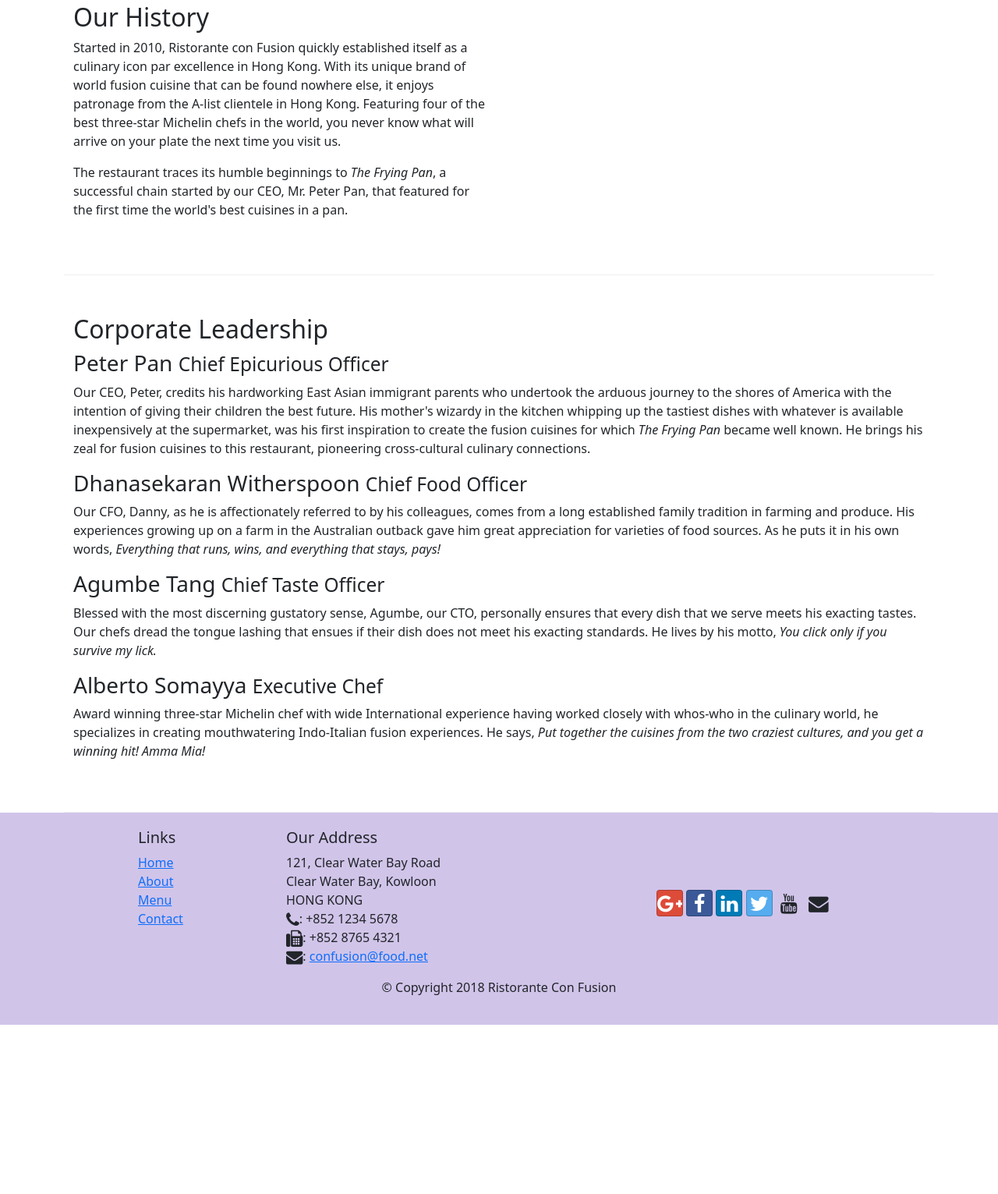
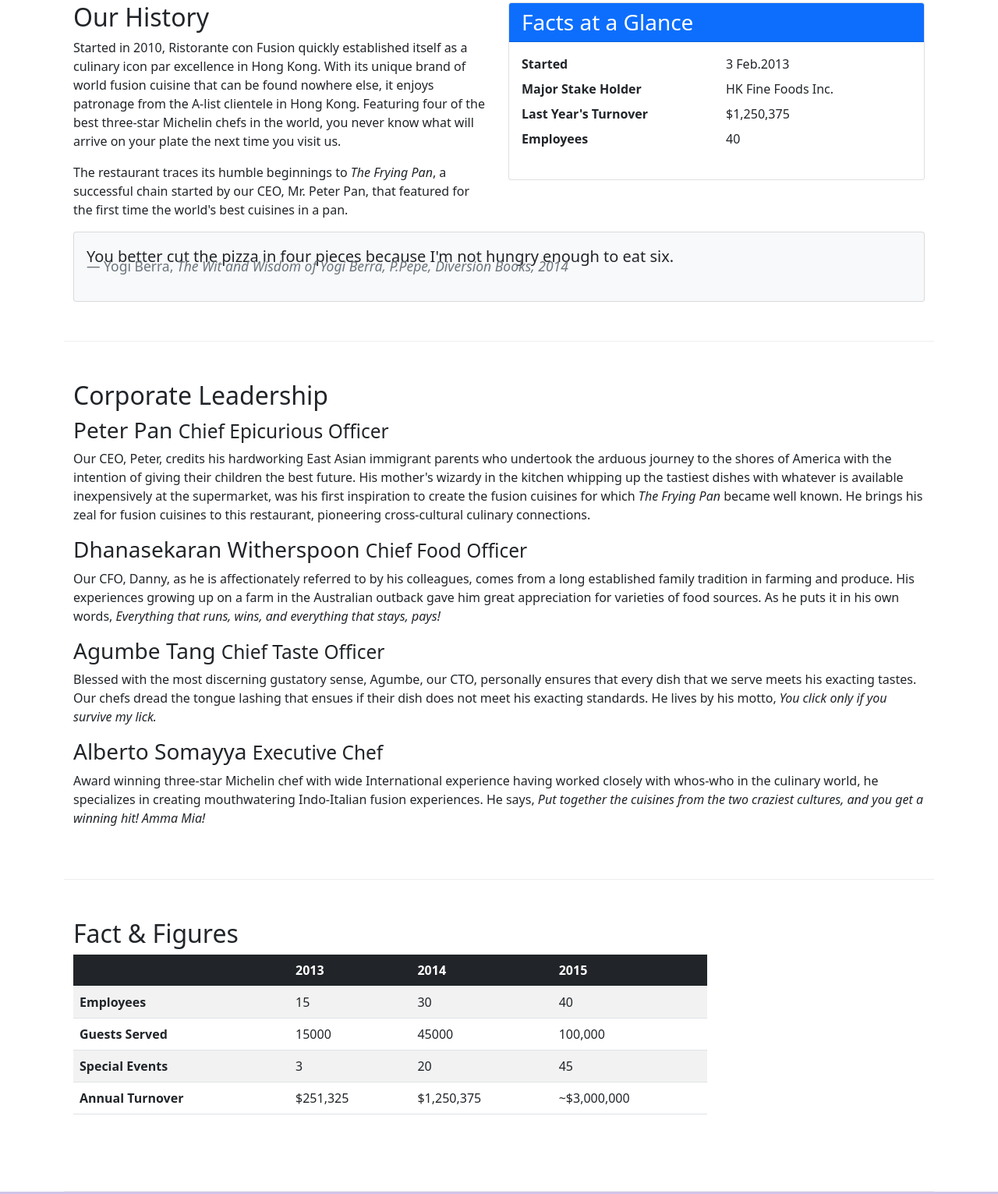
Before and after one commit to Stormshadows/git-test, a website: page aboutus.html in a window 1280 px wide. Shown: the part 464-1995 px from the top of the page at 78% size. Before the commit the page ends 1778 px from the top, so only its background shows below. Drawn offline with nearby package versions, Linux system fonts and the light colour scheme.

Commit message:
Tables and cards

```diff
--- a/aboutus.html
+++ b/aboutus.html
@@ -79,7 +79,34 @@
                 <p>The restaurant traces its humble beginnings to <em>The Frying Pan</em>, a successful chain started by
                     our CEO, Mr. Peter Pan, that featured for the first time the world's best cuisines in a pan.</p>
             </div>
-            <div col-sm-4>
+            <div class="col-sm">
+                <div class="card">
+                    <h3 class="card-header bg-primary text-white">Facts at a Glance</h3>
+                    <div class="card-body">
+                        <dl class="row">
+                            <dt class="col-6">Started</dt>
+                            <dd class="col-6">3 Feb.2013</dd>
+                            <dt class="col-6">Major Stake Holder</dt>
+                            <dd class="col-6">HK Fine Foods Inc.</dd>
+                            <dt class="col-6">Last Year's Turnover</dt>
+                            <dd class="col-6">$1,250,375</dd>
+                            <dt class="col-6">Employees</dt>
+                            <dd class="col-6">40</dd>
+                        </dl>
+                    </div>
+                </div>
+            </div>
+            <div class="col-12">
+                <div class="card card-body bg-light">
+                    <blockquote class="blockquote">
+                        <p class="mb-0">You better cut the pizza in four pieces because I'm not hungry enough to eat
+                            six.</p>
+                        <footer class="blockquote-footer">Yogi Berra,
+                            <cite title="Source Title">The Wit and Wisdom of Yogi Berra, P.Pepe, Diversion Books,
+                                2014</cite>
+                        </footer>
+                    </blockquote>
+                </div>
             </div>
         </div>
 
@@ -120,7 +147,50 @@
                         winning hit! Amma Mia!</em></p>
             </div>
         </div>
-
+        <div class="row row-content">
+            <div class="col-12 col-sm-9">
+                <h2>Fact &amp; Figures</h2>
+                <div class="table-responsive">
+                    <table class="table table-striped">
+                        <thead class="table-dark">
+                            <tr>
+                                <th>&nbsp;</th>
+                                <th>2013</th>
+                                <th>2014</th>
+                                <th>2015</th>
+                            </tr>
+                        </thead>
+                        <tbody>
+                            <tr>
+                                <th>Employees</th>
+                                <td>15</td>
+                                <td>30</td>
+                                <td>40</td>
+                            </tr>
+                            <tr>
+                                <th>Guests Served</th>
+                                <td>15000</td>
+                                <td>45000</td>
+                                <td>100,000</td>
+                            </tr>
+                            <tr>
+                                <th>Special Events</th>
+                                <td>3</td>
+                                <td>20</td>
+                                <td>45</td>
+                            </tr>
+                            <tr>
+                                <th>Annual Turnover</th>
+                                <td>$251,325</td>
+                                <td>$1,250,375</td>
+                                <td>~$3,000,000</td>
+                            </tr>
+                        </tbody>
+                    </table>
+                </div>
+            </div>
+            <div class="col-12 col-sm-3"></div>
+        </div>
     </div>
 
     <footer class="footer">
```
